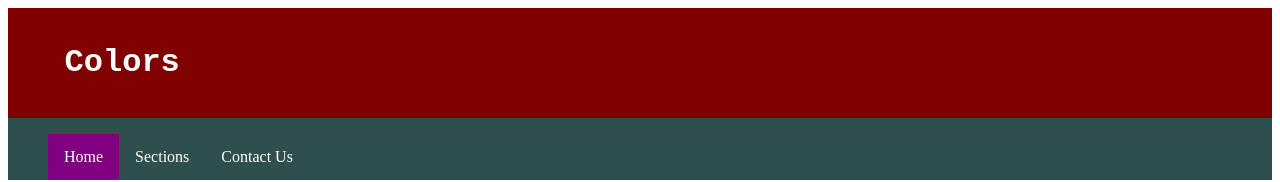
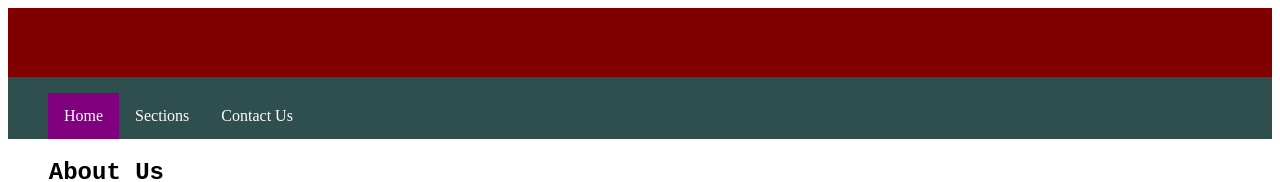
Before and after one commit to mattbzca/ColorAssign4, a plain HTML site: page index.html in a window 1280 px wide. Shown: the top 182 px of the page. Drawn offline with Linux system fonts and the light colour scheme.

Commit message:
Updated index.html, main.css, changed image

```diff
--- a/index.html
+++ b/index.html
@@ -9,7 +9,8 @@
 </head>
 <body>
     <header>
-        <h1>Colors</h1>
+        <h1></h1>
+        <img src=""></img>
     </header>
     <nav id="nav_menu">
         <ul>
```
